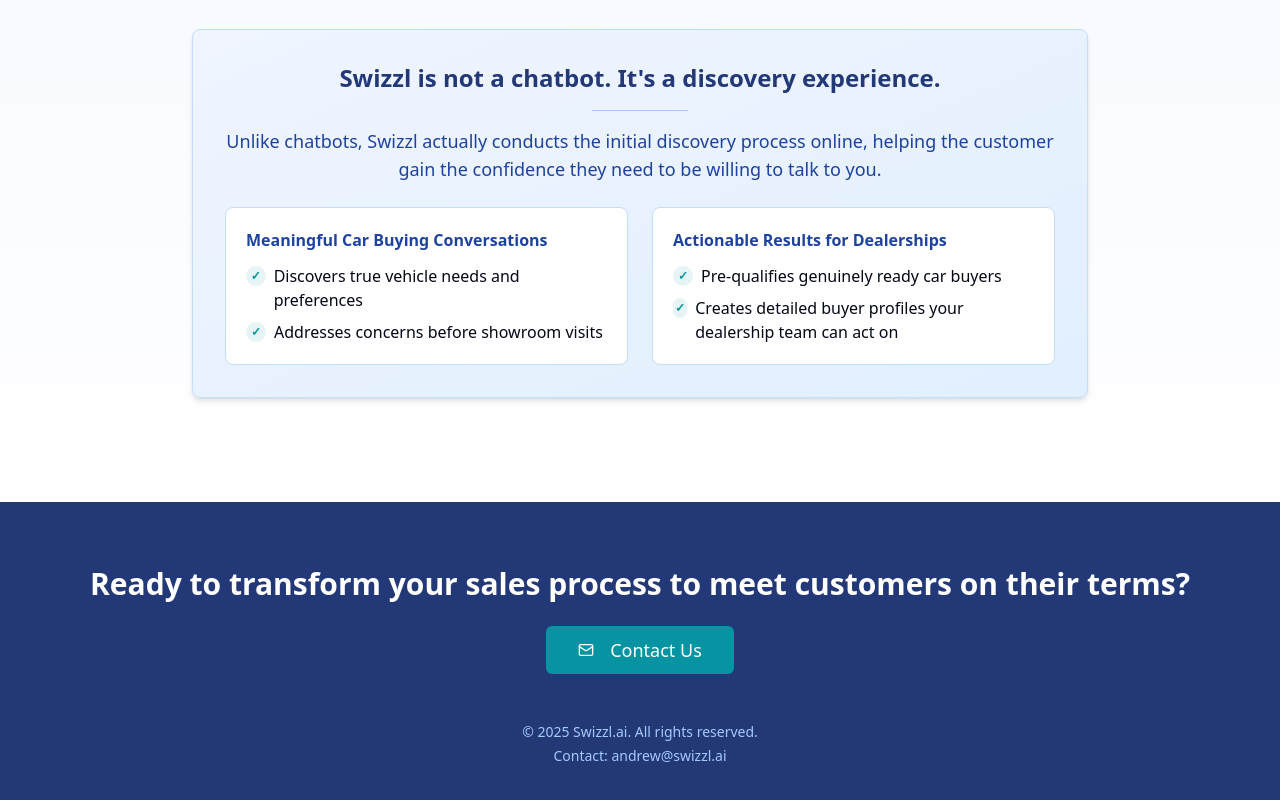
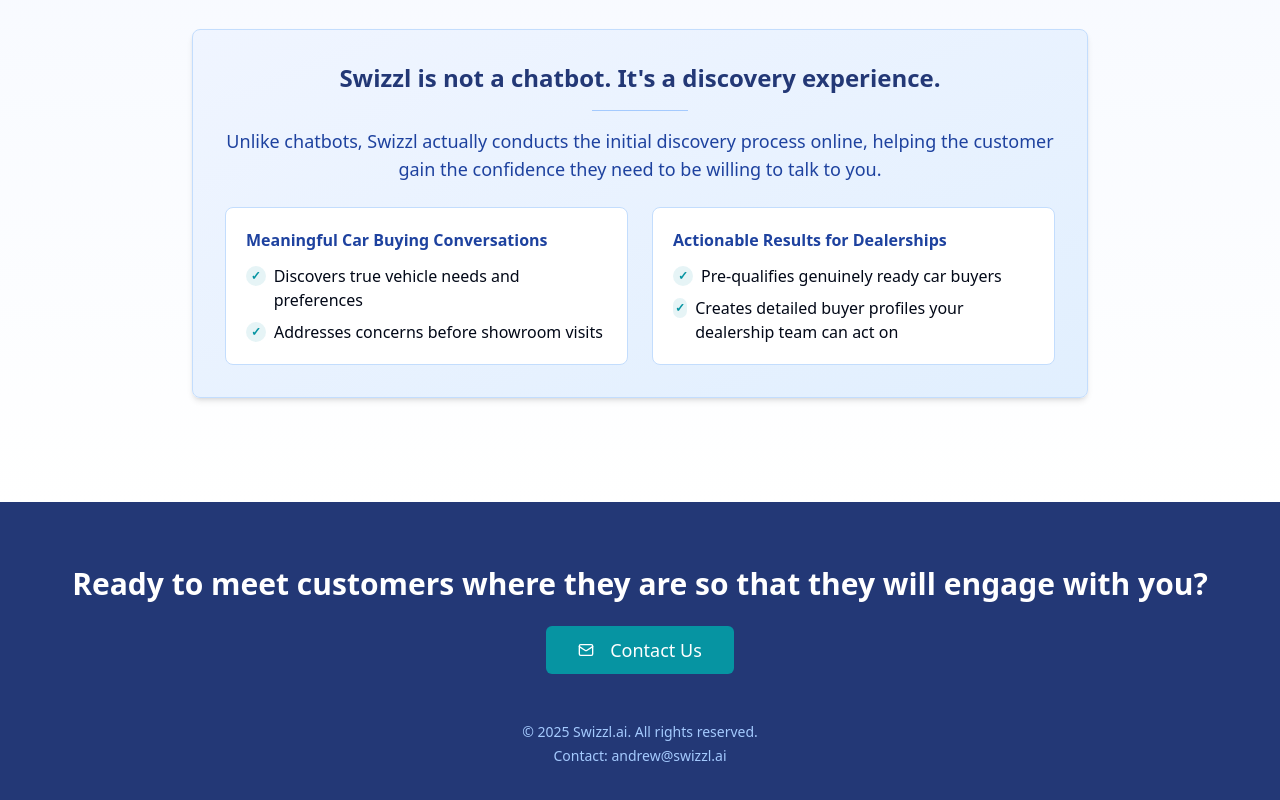
Before and after one commit to davidkrandall/swizzl-car-confidante-71, a React (Vite) app: page / in a window 1280 px wide. Shown: the part 4419-5219 px from the top of the page. Built offline with nearby package versions, Linux system fonts and the light colour scheme.

Commit message:
Update footer text

```diff
--- a/src/components/FooterSection.tsx
+++ b/src/components/FooterSection.tsx
@@ -6,7 +6,7 @@ const FooterSection = () => {
   return (
     <footer className="bg-blue-900 text-white py-16 px-4 sm:px-6 lg:px-8">
       <div className="container mx-auto text-center">
-        <h2 className="text-3xl font-bold mb-6">Ready to transform your sales process to meet customers on their terms?</h2>
+        <h2 className="text-3xl font-bold mb-6">Ready to meet customers where they are so that they will engage with you?</h2>
         <Button className="bg-teal-500 hover:bg-teal-600 text-white text-lg py-6 px-8">
           <Mail className="h-5 w-5 mr-2" />
           <a href="mailto:andrew@swizzl.ai">Contact Us</a>
```
